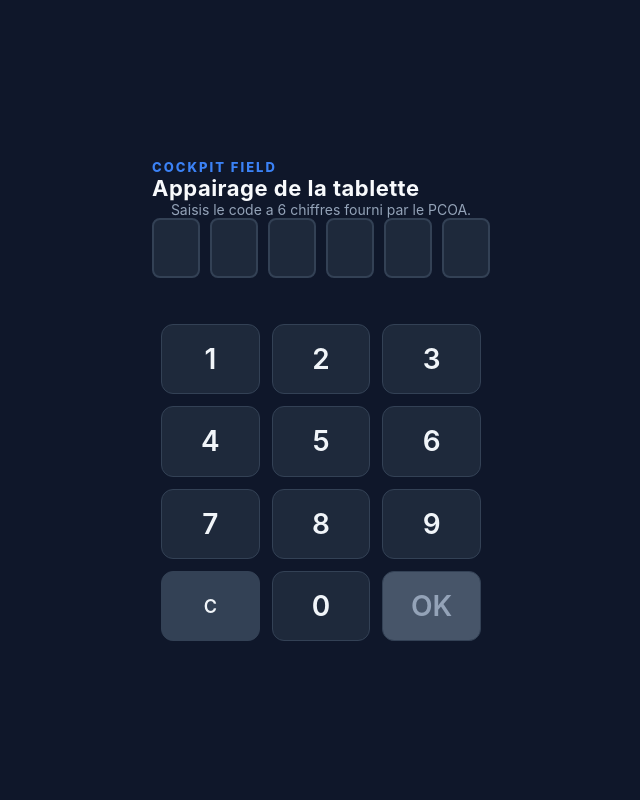
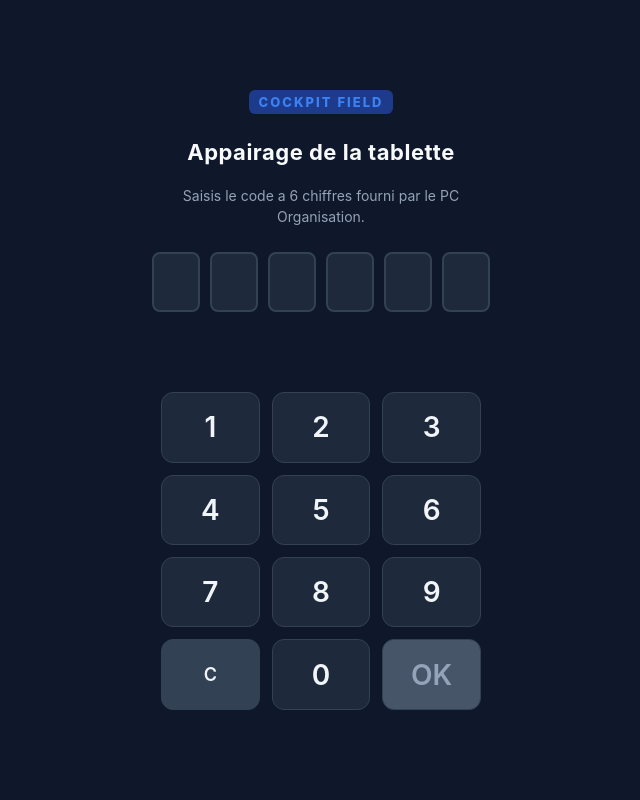
Before and after one commit to framboises/cockpit, a Flask app: page /field/pair in a window 1280 px wide. Shown: the whole page, without its empty margins (319-959 px from the left). Run offline with Flask 3, Linux system fonts and the light colour scheme; some libraries are stand-ins or nearby versions.

Commit message:
field: page appairage - aerer le layout, favicon, PC Organisation
- field_pair.html: ajoute le favicon cockpit, structure .left en flex
  column avec gap 18px (logo + h1 + sous-titre + code + msg n'etaient
  pas espaces correctement), padding wrap 32x24, sous-titre limite a
  360px et line-height 1.55. Logo encadre en pill bleue pour matcher
  /field. Adapte aussi la mediaquery landscape.
- field_denied.html: ajoute aussi le favicon cockpit.
- Remplace "PCOA" par "PC Organisation" dans field_pair.html et
  field_denied.html.

```diff
--- a/templates/field_denied.html
+++ b/templates/field_denied.html
@@ -5,6 +5,8 @@
   <meta name="viewport" content="width=device-width,initial-scale=1,maximum-scale=1,user-scalable=no,viewport-fit=cover">
   <meta name="theme-color" content="#7f1d1d">
   <title>COCKPIT Field - Acces revoque</title>
+  <link rel="icon" type="image/x-icon" href="{{ url_for('static', filename='favicon.ico') }}">
+  <link rel="apple-touch-icon" href="{{ url_for('static', filename='favicon.ico') }}">
   <link rel="stylesheet" href="https://fonts.googleapis.com/icon?family=Material+Symbols+Outlined">
   <style>
     * { box-sizing: border-box; -webkit-tap-highlight-color: transparent; }
@@ -101,7 +103,7 @@
     <h1>Acces revoque</h1>
     <div class="device">{{ device.name or 'Tablette' }}{% if device.event %} &middot; {{ device.event }}{% if device.year %} / {{ device.year }}{% endif %}{% endif %}</div>
     <p class="subtitle">
-      Les droits de cette tablette ont ete retires par le PCOA.<br>
+      Les droits de cette tablette ont ete retires par le PC Organisation.<br>
       Contacte-le pour faire reactiver l'acces. La tablette se reconnectera
       automatiquement des qu'elle sera re-autorisee.
     </p>
--- a/templates/field_pair.html
+++ b/templates/field_pair.html
@@ -5,6 +5,8 @@
   <meta name="viewport" content="width=device-width,initial-scale=1,maximum-scale=1,user-scalable=no,viewport-fit=cover">
   <meta name="theme-color" content="#0f172a">
   <title>COCKPIT Field - Appairage</title>
+  <link rel="icon" type="image/x-icon" href="{{ url_for('static', filename='favicon.ico') }}">
+  <link rel="apple-touch-icon" href="{{ url_for('static', filename='favicon.ico') }}">
   <style>
     * { box-sizing: border-box; -webkit-tap-highlight-color: transparent; }
     html, body {
@@ -19,15 +21,25 @@
       min-height: 100%;
       display: flex; flex-direction: column;
       align-items: center; justify-content: center;
-      padding: 24px;
-      gap: 24px;
+      padding: 32px 24px;
+      gap: 36px;
+    }
+    .left {
+      display: flex;
+      flex-direction: column;
+      align-items: center;
+      gap: 18px;
+      text-align: center;
     }
     h1 {
       font-size: 22px; font-weight: 700; letter-spacing: 0.5px;
       margin: 0; color: #f8fafc;
+      line-height: 1.3;
     }
     .subtitle {
       font-size: 14px; color: #94a3b8; margin: 0; text-align: center;
+      max-width: 360px;
+      line-height: 1.55;
     }
     .code-display {
       display: flex; gap: 10px;
@@ -36,6 +48,7 @@
       letter-spacing: 4px;
       min-height: 60px;
       align-items: center;
+      margin-top: 6px;
     }
     .code-digit {
       width: 48px; height: 60px;
@@ -72,17 +85,22 @@
       min-height: 22px;
       font-size: 14px;
       text-align: center;
+      margin-top: 4px;
     }
     .msg.error { color: #f87171; }
     .msg.ok { color: #4ade80; }
     .logo {
       font-weight: 800; font-size: 13px; letter-spacing: 2px;
       color: #3b82f6; text-transform: uppercase;
+      padding: 4px 10px;
+      background: #1e3a8a;
+      border-radius: 6px;
+      margin-bottom: 6px;
     }
 
     @media (orientation: landscape) and (max-height: 500px) {
-      .wrap { flex-direction: row; gap: 48px; }
-      .left { flex: 1; display: flex; flex-direction: column; align-items: center; gap: 16px; }
+      .wrap { flex-direction: row; gap: 48px; padding: 16px 24px; }
+      .left { gap: 14px; }
       .numpad { max-width: 300px; }
     }
   </style>
@@ -92,7 +110,7 @@
     <div class="left">
       <div class="logo">COCKPIT FIELD</div>
       <h1>Appairage de la tablette</h1>
-      <p class="subtitle">Saisis le code a 6 chiffres fourni par le PCOA.</p>
+      <p class="subtitle">Saisis le code a 6 chiffres fourni par le PC Organisation.</p>
       <div class="code-display" id="codeDisplay">
         <div class="code-digit"></div>
         <div class="code-digit"></div>
```
